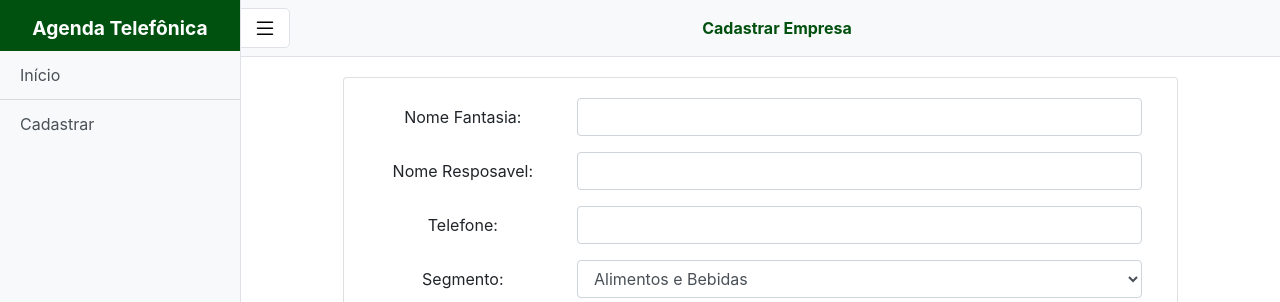
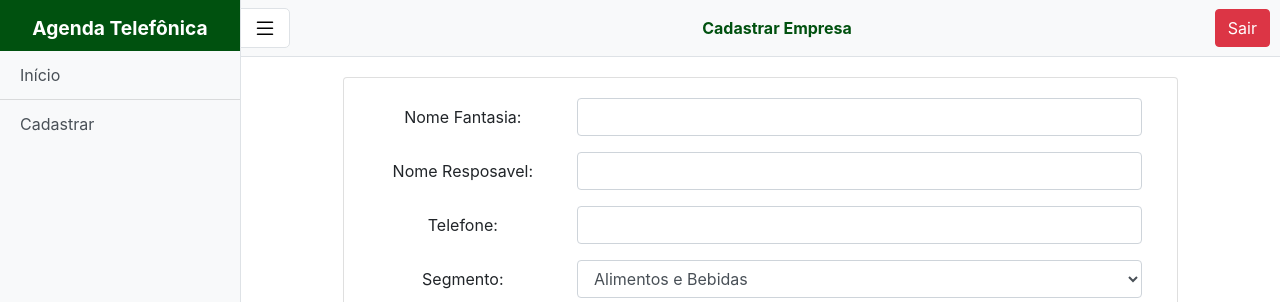
Before and after one commit to brunofrossi/LISTAR-COMERCIOS-LOCAIS, a PHP site: page /sis_admin/newClient.php in a window 1280 px wide. Shown: the top 302 px of the page. Run offline with PHP 8.4, Linux system fonts and the light colour scheme; the visitor is signed in with stand-in values (Sample User, id 1); data comes from the database, SQL or seed files in the repository; data that the repository does not hold is empty.

Commit message:
Adicionando o sair

```diff
--- a/sis_admin/alterClient.php
+++ b/sis_admin/alterClient.php
@@ -191,6 +191,9 @@ if(isset($_GET["id"])){
             <img src="icons/list.svg" alt="" width="24" height="24" title="Facebook">
         </button>
         <span class="navbar-text text-center nome-sup"> Cadastrar Empresa </span>
+        <div class="d-flex justify-content-end sair-bt">
+            <a href="sair.php" class="btn btn-danger">Sair</a>
+        </div>
       </nav>
 
       <div class="container-fluid">
--- a/sis_admin/css/style.css
+++ b/sis_admin/css/style.css
@@ -44,3 +44,8 @@
 .p-cadastro{
     margin: 0 -10px -10px 0;
 }
+
+.sair-bt{
+    position: absolute !important;
+    right: 10px !important;
+}
--- a/sis_admin/newClient.php
+++ b/sis_admin/newClient.php
@@ -40,6 +40,9 @@ if((!isset ($_SESSION['email']) == true) and (!isset ($_SESSION['senha']) == tru
             <img src="icons/list.svg" alt="" width="24" height="24" title="Facebook">
         </button>
         <span class="navbar-text text-center nome-sup"> Cadastrar Empresa </span>
+        <div class="d-flex justify-content-end sair-bt">
+            <a href="sair.php" class="btn btn-danger">Sair</a>
+        </div>
       </nav>
 
       <div class="container-fluid">
--- a/sis_admin/systemHome.php
+++ b/sis_admin/systemHome.php
@@ -39,6 +39,9 @@ if((!isset ($_SESSION['email']) == true) and (!isset ($_SESSION['senha']) == tru
             <button class="btn btn-primary bt-menu" id="menu-toggle">
                 <img src="icons/list.svg" alt="" width="24" height="24" title="Facebook">
             </button>
+            <div class="d-flex justify-content-end sair-bt">
+                <a href="sair.php" class="btn btn-danger">Sair</a>
+            </div>
         </nav>
 
       <div class="container-fluid">
```
Also changed, not shown: sis_admin/sair.php (added, +10 -0 lines).
